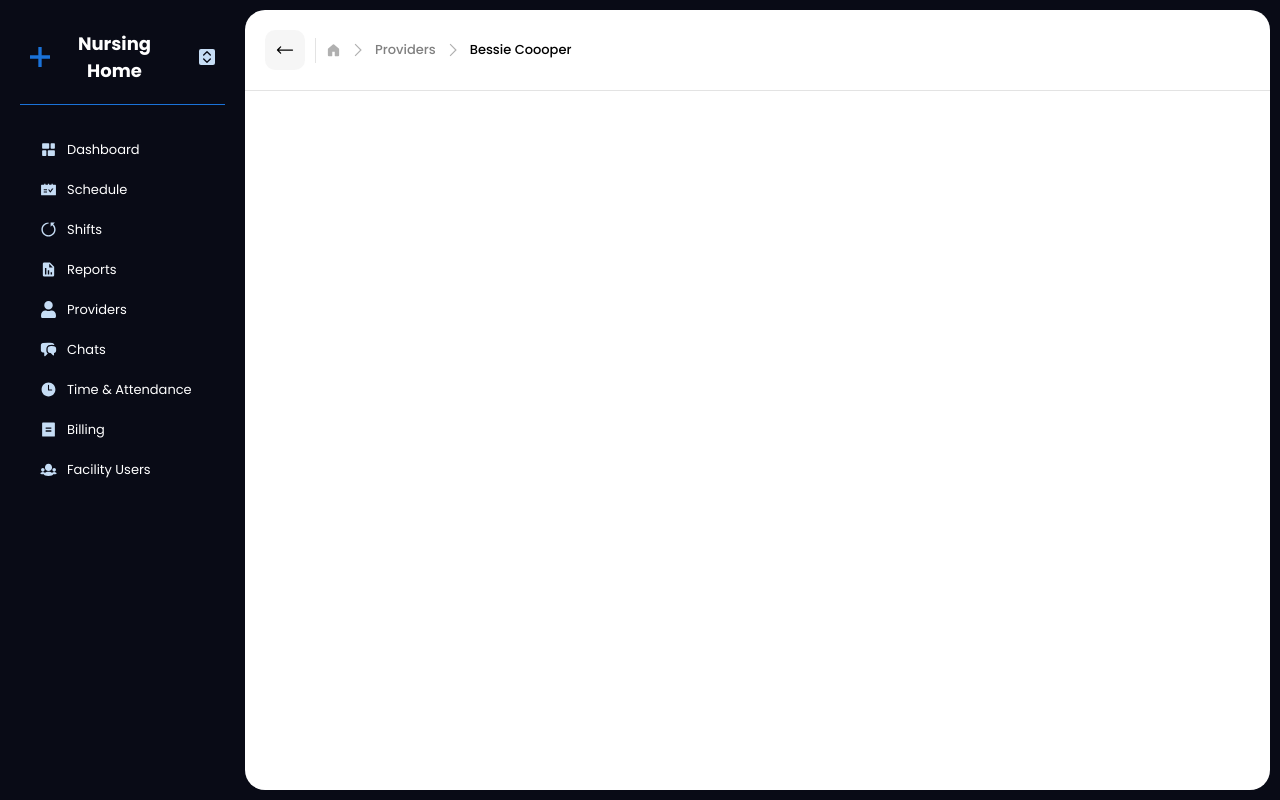
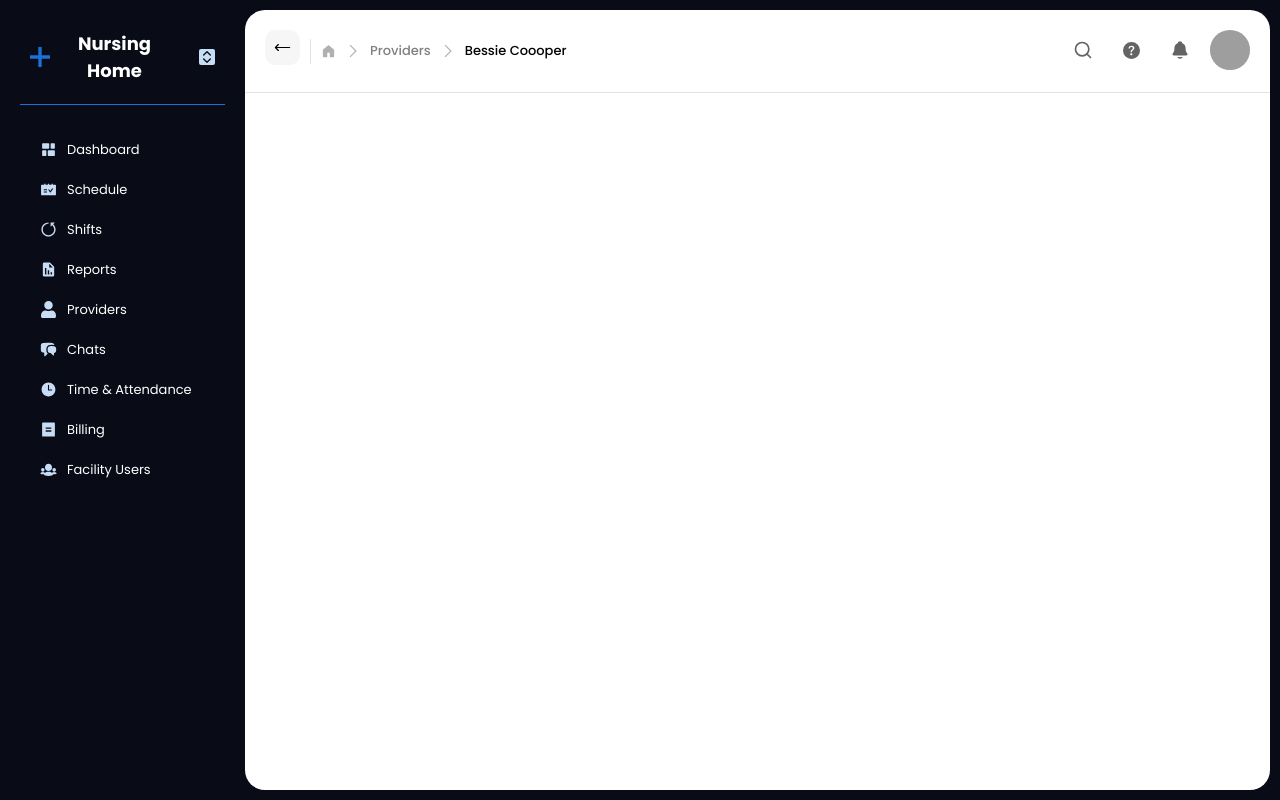
Before and after one commit to LinhAndroidDev/Login-ReactJs, a React (Create React App) app: page /home in a window 1280 px wide. Built offline with nearby package versions, Linux system fonts and the light colour scheme; grey boxes are pictures that could not be loaded.

Commit message:
code view top home and handle confirm logout

```diff
--- /dev/null
+++ b/src/home/ConfirmLogoutDialog.js
@@ -0,0 +1,58 @@
+export const ConfirmLogoutDialog = ({
+  showConfirm,
+  handleCancel,
+  handleConfirm,
+}) => {
+  return (
+    <div>
+      {showConfirm && (
+        <div
+          style={{
+            position: "fixed",
+            top: 0,
+            left: 0,
+            right: 0,
+            bottom: 0,
+            backgroundColor: "rgba(0,0,0,0.4)",
+            display: "flex",
+            alignItems: "center",
+            justifyContent: "center",
+            zIndex: 1000,
+          }}
+        >
+          <div
+            style={{
+              backgroundColor: "white",
+              padding: "20px",
+              borderRadius: "8px",
+              boxShadow: "0 2px 10px rgba(0,0,0,0.2)",
+            }}
+          >
+            <p>Bạn có chắc muốn quay lại không?</p>
+            <div
+              style={{
+                display: "flex",
+                justifyContent: "flex-end",
+                gap: "10px",
+                marginTop: "20px",
+              }}
+            >
+              <button
+                onClick={handleCancel}
+                style={{ padding: "2px 10px 2px 10px" }}
+              >
+                Hủy
+              </button>
+              <button
+                onClick={handleConfirm}
+                style={{ padding: "2px 10px 2px 10px" }}
+              >
+                Xác nhận
+              </button>
+            </div>
+          </div>
+        </div>
+      )}
+    </div>
+  );
+};
--- a/src/home/ContentHome.js
+++ b/src/home/ContentHome.js
@@ -2,6 +2,12 @@ import { HiArrowLongLeft } from "react-icons/hi2";
 import colors from "../style/colors";
 import { GoHomeFill } from "react-icons/go";
 import { GrNext } from "react-icons/gr";
+import { FiSearch } from "react-icons/fi";
+import { BsQuestionCircleFill } from "react-icons/bs";
+import { IoNotifications } from "react-icons/io5";
+import { useState } from "react";
+import { useNavigate } from "react-router-dom";
+import { ConfirmLogoutDialog } from "./ConfirmLogoutDialog";
 
 export const ContentHome = () => {
   return (
@@ -22,6 +28,23 @@ export const ContentHome = () => {
 };
 
 function Top() {
+  const [isHovered, setIsHovered] = useState(false);
+  const [showConfirm, setShowConfirm] = useState(false);
+  const navigate = useNavigate();
+
+  const handleBack = () => {
+    setShowConfirm(true);
+  };
+
+  const handleConfirm = () => {
+    setShowConfirm(false);
+    navigate(-1); // Quay lại trang trước
+  };
+
+  const handleCancel = () => {
+    setShowConfirm(false); // Đóng dialog
+  };
+
   return (
     <div
       style={{
@@ -32,17 +55,34 @@ function Top() {
         borderBottomColor: colors.greyDivider,
         display: "flex",
         alignItems: "start",
+        justifyContent: "space-between",
       }}
     >
       <div style={{ display: "flex", alignItems: "center" }}>
-        <HiArrowLongLeft
+        <div
+          onMouseEnter={() => setIsHovered(true)}
+          onMouseLeave={() => setIsHovered(false)}
           style={{
-            width: "40px",
-            height: "40px",
-            backgroundColor: colors.greyBg,
-            borderRadius: "10px",
-            padding: "10px",
+            display: "inline-block",
+            transform: isHovered ? "scale(1.1)" : "scale(1)",
+            transition: "transform 0.2s ease-in-out",
           }}
+          onClick={handleBack}
+        >
+          <HiArrowLongLeft
+            style={{
+              width: "35px",
+              height: "35px",
+              backgroundColor: isHovered ? "#f0f0f0" : colors.greyBg,
+              borderRadius: "10px",
+              padding: "8px",
+            }}
+          />
+        </div>
+        <ConfirmLogoutDialog
+          showConfirm={showConfirm}
+          handleCancel={handleCancel}
+          handleConfirm={handleConfirm}
         />
         <div
           style={{
@@ -86,6 +126,31 @@ function Top() {
           Bessie Coooper
         </p>
       </div>
+      <div style={{ display: "flex", alignItems: "center" }}>
+        <FiSearch
+          color={colors.greyDark}
+          style={{ width: "20px", height: "20px" }}
+        />
+        <BsQuestionCircleFill
+          color={colors.greyDark}
+          style={{ width: "17px", height: "17px", marginLeft: "30px" }}
+        />
+        <IoNotifications
+          color={colors.greyDark}
+          style={{ width: "20px", height: "20px", marginLeft: "30px" }}
+        />
+        <img
+          src="https://static.vecteezy.com/system/resources/thumbnails/027/951/137/small_2x/stylish-spectacles-guy-3d-avatar-character-illustrations-png.png"
+          style={{
+            width: "40px",
+            height: "40px",
+            borderRadius: "50%",
+            backgroundColor: colors.greyDivider,
+            marginLeft: "20px",
+          }}
+          alt="Avatar"
+        />
+      </div>
     </div>
   );
 }
--- a/src/style/colors.js
+++ b/src/style/colors.js
@@ -4,7 +4,8 @@ const colors = {
     iconUnSelected: '#c6ddf5',
     greyBg: 'rgba(224, 224, 224, 0.3)',
     greyDivider: 'rgb(227, 227, 227)',
-    grey: 'rgb(176, 176, 176)'
+    grey: 'rgb(176, 176, 176)',
+    greyDark: 'rgb(100, 100, 100)'
 }
 
 export default colors;
```
